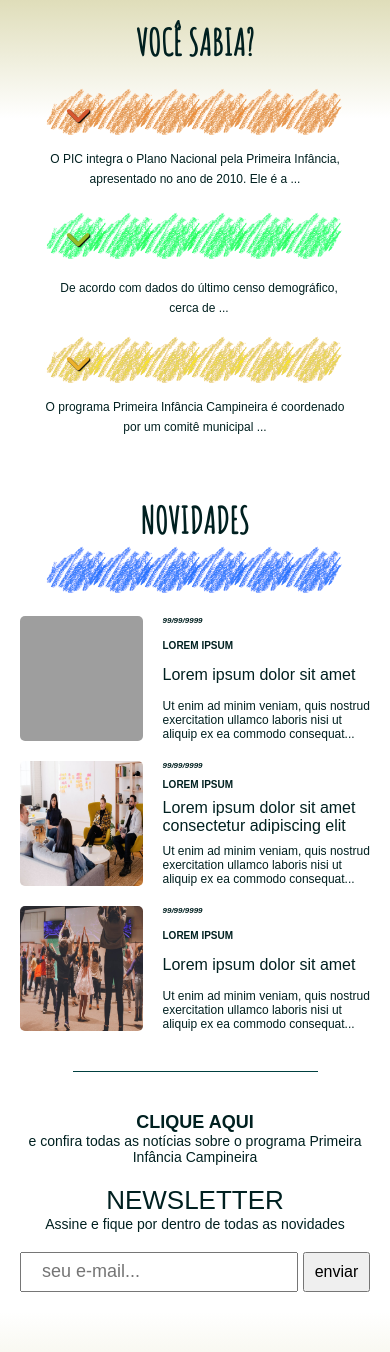
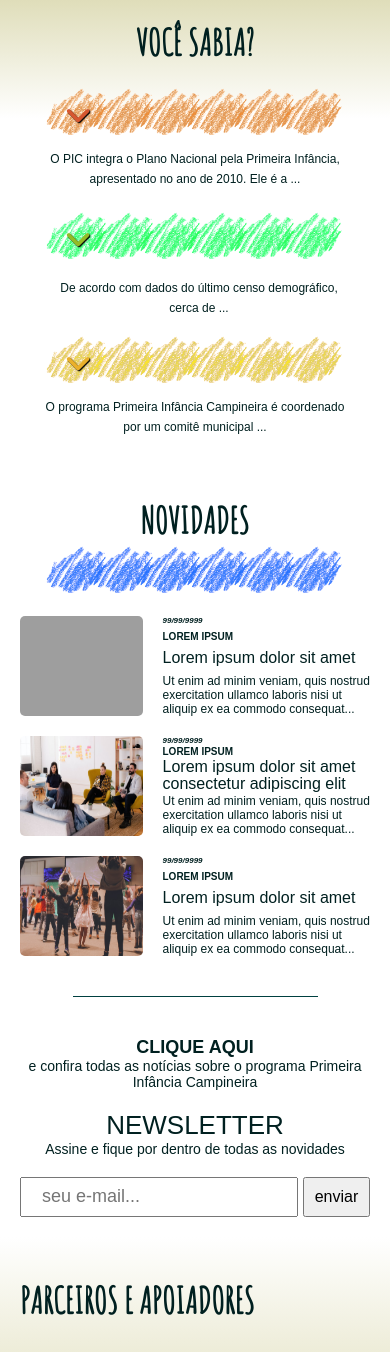
Before and after one commit to rterra90/PIC, a PHP site: page / in a window 390 px wide. Shown: the part 1145-2497 px from the top of the page. Run offline with PHP 8.4, Linux system fonts and the light colour scheme; some libraries are stand-ins or nearby versions; grey boxes are pictures that could not be loaded.

Commit message:
Update responsive-mobile.css

```diff
--- a/responsive-mobile.css
+++ b/responsive-mobile.css
@@ -440,7 +440,7 @@
     border-radius: 5px;
     margin-right: 20px;
     width: 35%;
-    height: 125px;
+    height: 100px;
   }
   .news-area article .news-content {
     display: flex;
```
